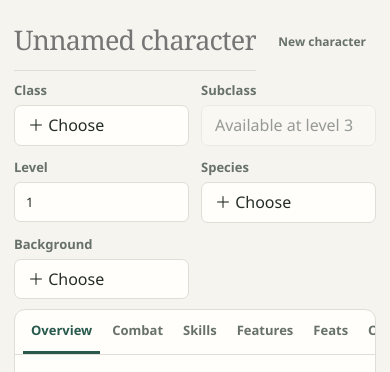
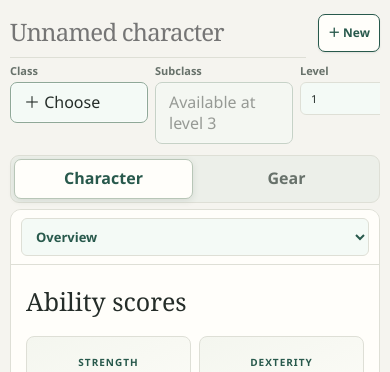
Before and after one commit to trangduythong1994/DnD2024, a website: page index.html in a window 390 px wide. Shown: the top 372 px of the page. Drawn offline with Linux system fonts and the light colour scheme.

Commit message:
Improve responsive hierarchy and editable field clarity
Compact the identity row and review notice, style New as a clear action, strengthen editable-field contrast, and give mobile a full-height Character/Gear switch with section dropdowns.

```diff
--- a/app.js
+++ b/app.js
@@ -19,6 +19,7 @@ let character = freshCharacter(),
   storageBlocked = false,
   leftTab = "overview",
   rightTab = "items",
+  mobilePanel = "character",
   ref = null,
   pickerContext = null,
   pickerSelected = null,
@@ -305,7 +306,7 @@ function choice(kind) {
       button(
         entry?.name || (subclassLocked ? "Available at level 3" : "＋ Choose"),
         () => openPicker(kind),
-        "",
+        "editable-choice",
         {
           "aria-label": "Choose " + names[kind],
           disabled: subclassLocked,
@@ -331,10 +332,8 @@ function renderIdentity() {
   const n = $("#review-notice");
   n.hidden = !character.reviewNeeded;
   n.replaceChildren(
-    document.createTextNode(
-      "Review required after changing origin or class. " + manualNotice,
-    ),
-    button("Review complete", () => {
+    document.createTextNode("Review affected values after changing origin or class."),
+    button("Done", () => {
       character.reviewNeeded = false;
       save();
       render();
@@ -382,7 +381,33 @@ function renderTabs(side, tabs, active) {
     "aria-labelledby",
     side + "-tab-" + active,
   );
+  const mobileSelect = $("#" + side + "-mobile-tabs");
+  mobileSelect.replaceChildren(
+    ...tabs.map(([id, label]) => el("option", { value: id }, label)),
+  );
+  mobileSelect.value = active;
+  mobileSelect.onchange = () => {
+    if (side === "left") leftTab = mobileSelect.value;
+    else rightTab = mobileSelect.value;
+    render();
+  };
 }
+function renderMobilePanel() {
+  $(".workspace").dataset.mobilePanel = mobilePanel;
+  $("#show-character").setAttribute(
+    "aria-pressed",
+    String(mobilePanel === "character"),
+  );
+  $("#show-gear").setAttribute("aria-pressed", String(mobilePanel === "gear"));
+}
+$("#show-character").onclick = () => {
+  mobilePanel = "character";
+  renderMobilePanel();
+};
+$("#show-gear").onclick = () => {
+  mobilePanel = "gear";
+  renderMobilePanel();
+};
 for (const side of ["left", "right"])
   $("#" + side + "-tabs").addEventListener("keydown", (e) => {
     if (!["ArrowLeft", "ArrowRight", "Home", "End"].includes(e.key)) return;
@@ -905,6 +930,7 @@ function story() {
 }
 function render() {
   renderIdentity();
+  renderMobilePanel();
   renderTabs("left", leftTabs, leftTab);
   renderTabs("right", rightTabs, rightTab);
   $("#left-content").replaceChildren(
--- a/index.html
+++ b/index.html
@@ -9,7 +9,7 @@
     />
     <title>Character Sheet · D&D 2024</title>
     <link rel="icon" href="./favicon.svg" type="image/svg+xml" />
-    <link rel="stylesheet" href="./styles.css?v=4" />
+    <link rel="stylesheet" href="./styles.css?v=5" />
   </head>
   <body>
     <a class="skip" href="#sheet">Skip to character sheet</a>
@@ -23,13 +23,23 @@
             placeholder="Unnamed character"
             maxlength="200"
           />
-          <button id="new" class="subtle new-character">New character</button>
+          <button id="new" class="new-character" aria-label="New character">
+            ＋ New
+          </button>
         </div>
         <div class="identity-grid" id="identity-fields"></div>
       </section>
       <div class="notice" id="review-notice" hidden></div>
-      <div class="workspace">
+      <nav class="mobile-panel-switch" aria-label="Sheet panels">
+        <button id="show-character" aria-pressed="true">Character</button>
+        <button id="show-gear" aria-pressed="false">Gear</button>
+      </nav>
+      <div class="workspace" data-mobile-panel="character">
         <section class="sheet-panel" aria-label="Character">
+          <label class="mobile-tab-picker">
+            <span class="sr-only">Character section</span>
+            <select id="left-mobile-tabs" aria-label="Character section"></select>
+          </label>
           <nav
             class="tabs"
             id="left-tabs"
@@ -39,6 +49,10 @@
           <div id="left-content" role="tabpanel"></div>
         </section>
         <section class="sheet-panel" aria-label="Adventuring gear">
+          <label class="mobile-tab-picker">
+            <span class="sr-only">Gear section</span>
+            <select id="right-mobile-tabs" aria-label="Gear section"></select>
+          </label>
           <nav
             class="tabs"
             id="right-tabs"
@@ -115,6 +129,6 @@
       </div>
     </dialog>
     <div id="toast" role="status" hidden></div>
-    <script type="module" src="./app.js?v=6"></script>
+    <script type="module" src="./app.js?v=7"></script>
   </body>
 </html>
--- a/styles.css
+++ b/styles.css
@@ -8,6 +8,8 @@
   --wash: #eaf0e7;
   --gold: #a37830;
   --danger: #9b3b30;
+  --field-bg: #f4faf6;
+  --field-border: #8fa898;
   font-family:
     Segoe UI,
     Arial,
@@ -35,7 +37,10 @@ body {
   flex: 0 0 auto;
   padding: 6px 9px;
   font-size: 12px;
-  color: var(--muted);
+  color: var(--green);
+  border: 1px solid var(--green);
+  background: var(--surface);
+  box-shadow: 0 1px 2px #213d2d1a;
 }
 button,
 input,
@@ -53,7 +58,7 @@ select {
 }
 button {
   cursor: pointer;
-  border: 1px solid var(--line);
+  border: 1px solid var(--field-border);
   border-radius: 7px;
   background: var(--surface);
   padding: 9px 13px;
@@ -81,8 +86,8 @@ textarea {
   width: 100%;
   border: 1px solid var(--line);
   border-radius: 6px;
-  padding: 10px 11px;
-  background: var(--surface);
+  padding: 8px 10px;
+  background: var(--field-bg);
   min-width: 0;
 }
 textarea {
@@ -104,7 +109,7 @@ label {
 label input,
 label textarea,
 label select {
-  margin-top: 6px;
+  margin-top: 4px;
   font-weight: 400;
   color: var(--ink);
 }
@@ -173,17 +178,17 @@ main {
   max-width: 1540px;
   height: 100dvh;
   margin: 0 auto;
-  padding: 18px 3.5% 10px;
+  padding: 12px 3.5% 8px;
   display: flex;
   flex-direction: column;
   min-height: 0;
 }
 .identity {
   display: grid;
-  grid-template-columns: 1.05fr 1.6fr;
-  gap: 30px;
+  grid-template-columns: minmax(235px, 1.25fr) minmax(0, 4fr);
+  gap: 20px;
   align-items: center;
-  margin-bottom: 14px;
+  margin-bottom: 10px;
   flex: 0 0 auto;
 }
 .eyebrow {
@@ -196,22 +201,22 @@ main {
   flex: 1 1 auto;
   min-width: 0;
   font-family: Georgia, serif;
-  font-size: 30px;
+  font-size: 26px;
   letter-spacing: -0.8px;
   border: 0;
   border-bottom: 1px solid var(--line);
   border-radius: 0;
   background: transparent;
-  padding: 9px 0 12px;
+  padding: 7px 0 9px;
   margin: 0;
 }
 .identity-grid {
   display: grid;
-  grid-template-columns: repeat(3, minmax(0, 1fr));
-  gap: 16px;
+  grid-template-columns: repeat(5, minmax(0, 1fr));
+  gap: 9px;
 }
 .choice label {
-  margin-bottom: 6px;
+  margin-bottom: 4px;
 }
 .choice-line {
   display: flex;
@@ -226,6 +231,15 @@ main {
 }
 .choice-line .text-button {
   padding: 6px;
+}
+.editable-choice {
+  background: var(--field-bg);
+  border-color: var(--field-border);
+  box-shadow: inset 0 0 0 1px #ffffff80;
+}
+.mobile-panel-switch,
+.mobile-tab-picker {
+  display: none;
 }
 .workspace {
   display: grid;
@@ -334,7 +348,8 @@ p {
   width: 70px;
   padding: 6px;
   text-align: center;
-  background: var(--surface);
+  background: #fff;
+  border-color: var(--green);
 }
 .ability label {
   font-size: 10px;
@@ -357,6 +372,8 @@ p {
   border: 1px solid var(--line);
   border-radius: 7px;
   text-align: center;
+  background: #eef1ed;
+  border-color: #c4cec5;
 }
 .stat strong {
   font:
@@ -732,14 +749,20 @@ dialog::backdrop {
 .notice {
   border-left: 3px solid var(--gold);
   background: #f6efd9;
-  padding: 14px 18px;
-  margin-bottom: 12px;
-  font-size: 14px;
-  line-height: 1.6;
+  padding: 7px 10px;
+  margin-bottom: 8px;
+  font-size: 12px;
+  line-height: 1.3;
+  display: flex;
+  align-items: center;
+  justify-content: space-between;
+  gap: 10px;
 }
 .notice button {
-  margin-left: 10px;
+  margin-left: 0;
   font-size: 12px;
+  padding: 5px 10px;
+  flex: 0 0 auto;
 }
 .sr-only {
   position: absolute;
@@ -798,7 +821,14 @@ dialog::backdrop {
     padding: 13px 8px;
   }
   .identity {
-    gap: 25px;
+    gap: 14px;
+  }
+  .identity-grid {
+    gap: 7px;
+  }
+  .identity-grid label,
+  .choice label {
+    font-size: 11px;
   }
 }
 @media (max-width: 850px) {
@@ -813,20 +843,72 @@ dialog::backdrop {
     font-size: 12px;
   }
   main {
-    padding: 12px 14px 8px;
+    padding: 8px 10px 7px;
   }
   .identity {
     grid-template-columns: 1fr;
-    gap: 10px;
-    margin-bottom: 10px;
+    gap: 5px;
+    margin-bottom: 6px;
   }
   .identity-grid {
-    gap: 12px;
+    display: flex;
+    gap: 7px;
+    overflow-x: auto;
+    padding: 0 0 5px;
+    scrollbar-width: thin;
+    overscroll-behavior-x: contain;
+  }
+  .identity-grid > * {
+    flex: 0 0 138px;
+  }
+  .mobile-panel-switch {
+    display: grid;
+    grid-template-columns: 1fr 1fr;
+    gap: 4px;
+    flex: 0 0 auto;
+    margin-bottom: 6px;
+    padding: 3px;
+    border: 1px solid var(--line);
+    border-radius: 9px;
+    background: #ecefe9;
+  }
+  .mobile-panel-switch button {
+    min-height: 40px;
+    padding: 7px 10px;
+    border-color: transparent;
+    background: transparent;
+    color: var(--muted);
+  }
+  .mobile-panel-switch button[aria-pressed="true"] {
+    background: var(--surface);
+    color: var(--green);
+    border-color: #b8c6b7;
+    box-shadow: 0 2px 7px #263d2f1c;
+  }
+  .mobile-tab-picker {
+    display: block;
+    flex: 0 0 auto;
+    padding: 8px 10px;
+    border-bottom: 1px solid var(--line);
+    background: var(--surface);
+  }
+  .mobile-tab-picker select {
+    margin: 0;
+    font-weight: 700;
+    color: var(--green);
+  }
+  .tabs {
+    display: none;
   }
   .workspace {
-    grid-template-columns: 1fr;
-    grid-template-rows: repeat(2, minmax(0, 1fr));
-    gap: 10px;
+    display: block;
+  }
+  .workspace[data-mobile-panel="character"] .sheet-panel:nth-child(2),
+  .workspace[data-mobile-panel="gear"] .sheet-panel:nth-child(1) {
+    display: none;
+  }
+  .workspace .sheet-panel {
+    height: 100%;
   }
   .reference {
     width: calc(100% - 30px);
@@ -834,29 +916,30 @@ dialog::backdrop {
   }
   [role="tabpanel"] {
     min-height: 0;
+    overflow-x: hidden;
   }
   .tabs button {
     font-size: 14px;
   }
   footer {
-    align-items: flex-start;
-    font-size: 11px;
+    font-size: 10px;
   }
   #character-name {
-    font-size: 27px;
+    font-size: 24px;
+  }
+  .new-character {
+    min-height: 38px;
   }
 }
 @media (max-width: 460px) {
   header {
     gap: 16px;
   }
-  .identity-grid {
-    grid-template-columns: repeat(2, 1fr);
-  }
   [role="tabpanel"] {
     padding: 19px 15px;
   }
   .abilities {
+    grid-template-columns: repeat(2, minmax(0, 1fr));
     gap: 8px;
   }
   .ability {
```
Also changed, not shown: QA.md (+3 -0 lines), README.md.
